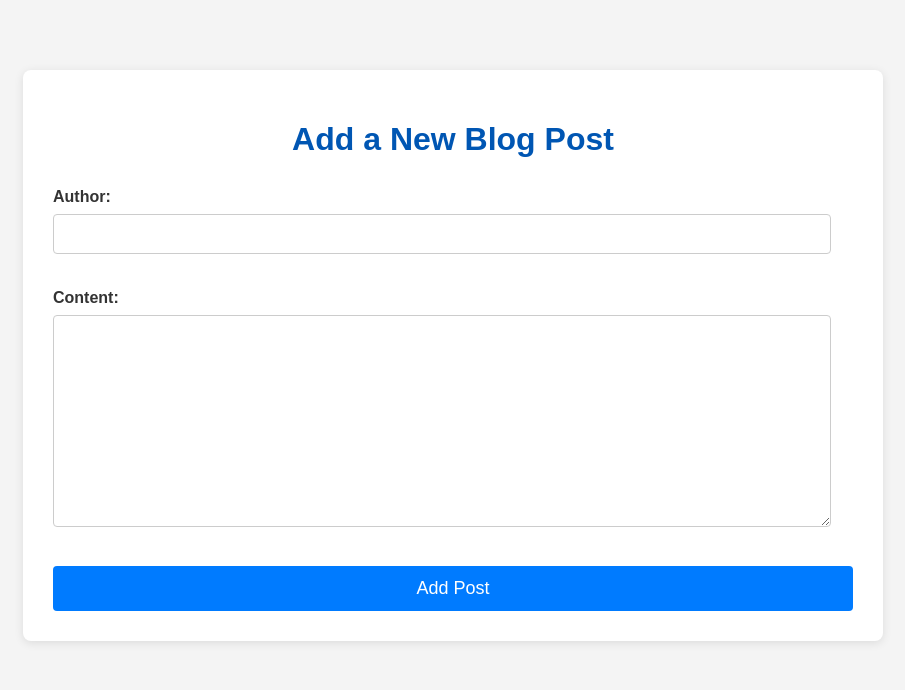
After one commit to AI-Engineer2025/Masterblog, a Flask app: page /add in a window 1280 px wide. The commit adds this page. Shown: the top 690 px of the page, without its empty margins (187-1092 px from the left). Run offline with Flask 3, Linux system fonts and the light colour scheme.

Commit message:
add.html eingefügt und angepasst

```diff
--- a/app.py
+++ b/app.py
@@ -1,5 +1,5 @@
-from flask import Flask, render_template, request
-
+from flask import Flask, render_template, request, redirect, url_for
+import datetime
 app = Flask(__name__)
 
 blog_posts =[
@@ -14,5 +14,47 @@ def index():
     return render_template('index.html', posts=blog_posts)
 
 
+
+@app.route('/add', methods=['GET', 'POST'])
+def add():
+    if request.method == 'POST':
+        # Hole die Daten aus dem Formular, die über die POST-Anfrage gesendet wurden
+        title = request.form.get('title')
+        author = request.form.get('author')
+        content = request.form.get('content')
+
+        # Generiere ID automatisch (anstatt vom Nutzer eingeben zu lassen)
+        new_id = max([post["id"] for post in blog_posts], default=0) + 1
+
+        # Generiere das aktuelle Datum
+        # Formatieren als String YYYY-MM-DD
+        current_date = datetime.date.today().strftime('%Y-%m-%d')
+
+        # Erstelle ein neues Blog-Post-Dictionary
+        new_post = {
+            "id": new_id,
+            'title': title,
+            'author': author,
+            'content': content,
+            'date': current_date,
+        }
+
+        # Füge den neuen Blog-Post zur Liste hinzu
+        blog_posts.append(new_post)
+
+        # Leite den Benutzer nach dem Hinzufügen des Posts zur Startseite (index) um
+        return redirect(url_for('index'))
+
+    # Wenn die Anfrage eine GET-Anfrage ist, zeige das Formular an
+    return render_template('add.html')
+
+# Neue DELETE-Route
+@app.route('/delete/<int:post_id>', methods=['POST'])
+def delete(post_id):
+    global blog_posts
+    # Filtere den Beitrag mit der gegebenen ID heraus
+    blog_posts = [post for post in blog_posts if post["id"] != post_id]
+    return redirect(url_for('index'))
+
 if __name__ == '__main__':
     app.run(host="0.0.0.0", port=5001, debug=True)
--- a/static/style.css
+++ b/static/style.css
@@ -3,6 +3,12 @@ body {
     background-color: #F5F5F5;
     padding: 20px;
     color: #333;
+}
+
+.container {
+    max-width: 800px;
+    margin: 0 auto;
+    padding: 20px;
 }
 
 h1 {
@@ -16,6 +22,7 @@ h1 {
     padding: 20px;
     margin-bottom: 20px;
     border-radius: 8px;
+    position: relative;
 }
 
 .post h2 {
@@ -25,3 +32,17 @@ h1 {
 .post p {
     margin: 10px 0;
 }
+
+.delete-btn {
+    background-color: #dc3545;
+    color: white;
+    border: none;
+    padding: 8px 16px;
+    border-radius: 4px;
+    cursor: pointer;
+    font-size: 14px;
+}
+
+.delete-btn:hover {
+    background-color: #c82333;
+}
--- /dev/null
+++ b/templates/add.html
@@ -0,0 +1,85 @@
+<!DOCTYPE html>
+<html lang="en">
+<head>
+    <meta charset="UTF-8">
+    <meta name="viewport" content="width=device-width, initial-scale=1.0">
+    <title>Add New Blog Post</title>
+    <link rel="stylesheet" href="{{ url_for('static', filename='style.css') }}">
+    <style>
+        /* Einfache Inline-Styles nur für dieses Formular, damit es besser aussieht.
+           Normalerweise würdest du dies in style.css auslagern. */
+        body {
+            font-family: Arial, sans-serif;
+            margin: 20px;
+            background-color: #f4f4f4;
+            color: #333;
+        }
+        .container {
+            max-width: 800px;
+            margin: 30px auto;
+            background-color: #fff;
+            padding: 30px;
+            border-radius: 8px;
+            box-shadow: 0 2px 10px rgba(0, 0, 0, 0.1);
+        }
+        h1 {
+            color: #0056b3;
+            text-align: center;
+            margin-bottom: 30px;
+        }
+        label {
+            display: block;
+            margin-bottom: 8px;
+            font-weight: bold;
+        }
+        input[type="text"],
+        textarea {
+            width: calc(100% - 22px); /* Passt sich an Padding an */
+            padding: 10px;
+            margin-bottom: 20px;
+            border: 1px solid #ccc;
+            border-radius: 4px;
+            box-sizing: border-box; /* Stellt sicher, dass Padding und Border zur Gesamtbreite gehören */
+            font-size: 16px;
+        }
+        textarea {
+            resize: vertical; /* Ermöglicht vertikales Größenändern */
+            min-height: 150px;
+        }
+        button {
+            background-color: #007bff;
+            color: white;
+            padding: 12px 20px;
+            border: none;
+            border-radius: 4px;
+            cursor: pointer;
+            font-size: 18px;
+            width: 100%;
+        }
+        button:hover {
+            background-color: #0056b3;
+        }
+        .form-group {
+            margin-bottom: 15px;
+        }
+    </style>
+</head>
+<body>
+    <div class="container">
+        <h1>Add a New Blog Post</h1>
+        <form action="{{ url_for('add') }}" method="POST">
+            <div class="form-group">
+                <label for="author">Author:</label>
+                <input type="text" id="author" name="author" required>
+            </div>
+
+            <div class="form-group">
+                <label for="content">Content:</label>
+                <textarea id="content" name="content" rows="10" required></textarea>
+            </div>
+
+            <button type="submit">Add Post</button>
+        </form>
+    </div>
+</body>
+</html>
```
Also changed, not shown: templates/index.html (+10 -6 lines).
